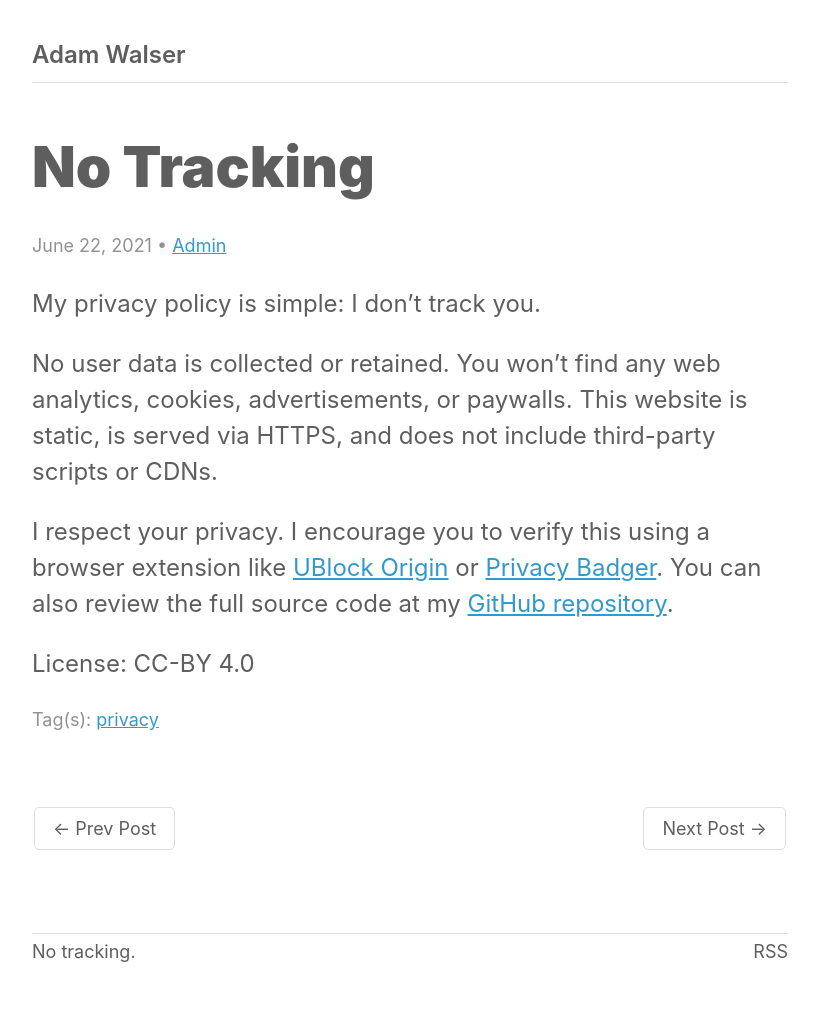
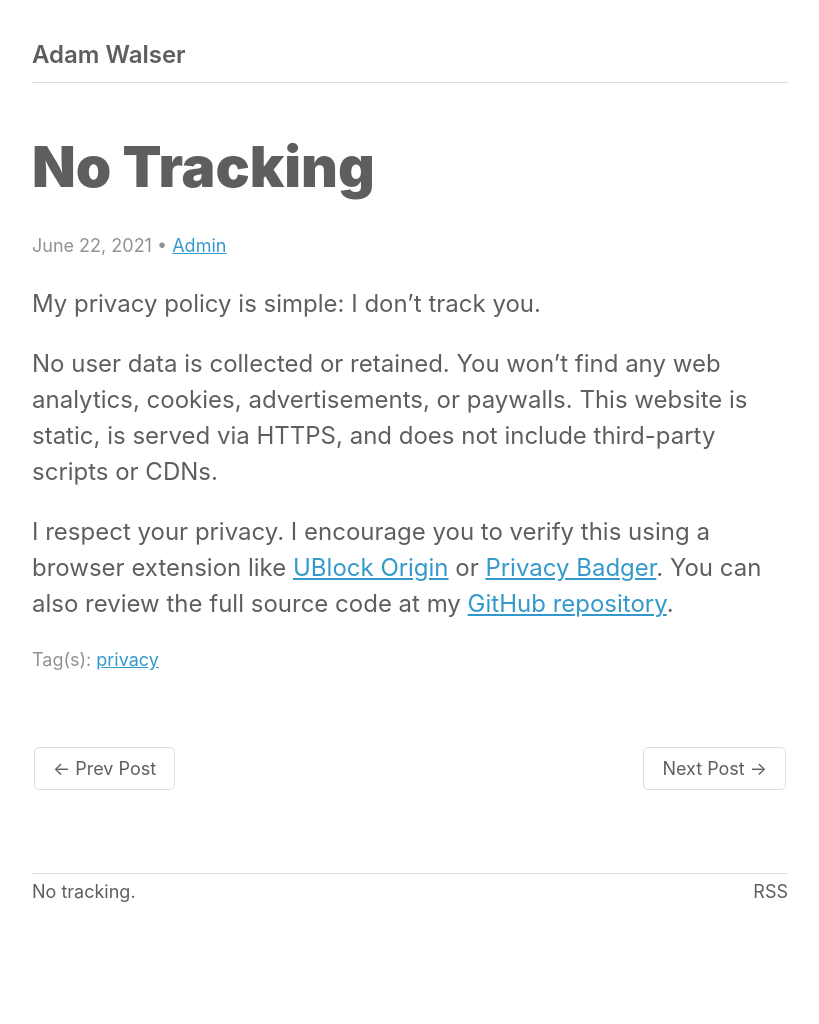
Before and after one commit to ajpwalser/ajpwalser.github.io, a Jekyll site: the page built from _posts/2021-06-22-no-tracking.md, in a window 1280 px wide. Shown: the whole page, without its empty margins (230-1049 px from the left). Built offline with Jekyll 4.4.1, drawn with Linux system fonts in a browser that asks for light colours; some web fonts are replaced; after the commit the page ends 964 px from its top, so only the background shows below that.

Commit message:
Update post.html

```diff
--- a/_layouts/post.html
+++ b/_layouts/post.html
@@ -8,7 +8,6 @@ layout: default
    <div itemprop="articleBody">
       {{ content }}
    </div>
-   <p class="license">License: CC-BY 4.0</p>
    <p class="meta">{% for tag in page.tags %}Tag(s): <a href="{{ site.url }}/tags/#{{ tag | cgi_escape }}" title="Posts tagged “{{ tag }}”" rel="tag">{{ tag }}</a>{% unless forloop.last %}&nbsp;{% endunless %}{% endfor %}</p>
       <div class="post-nav">
          {% if page.previous.url %}
```
